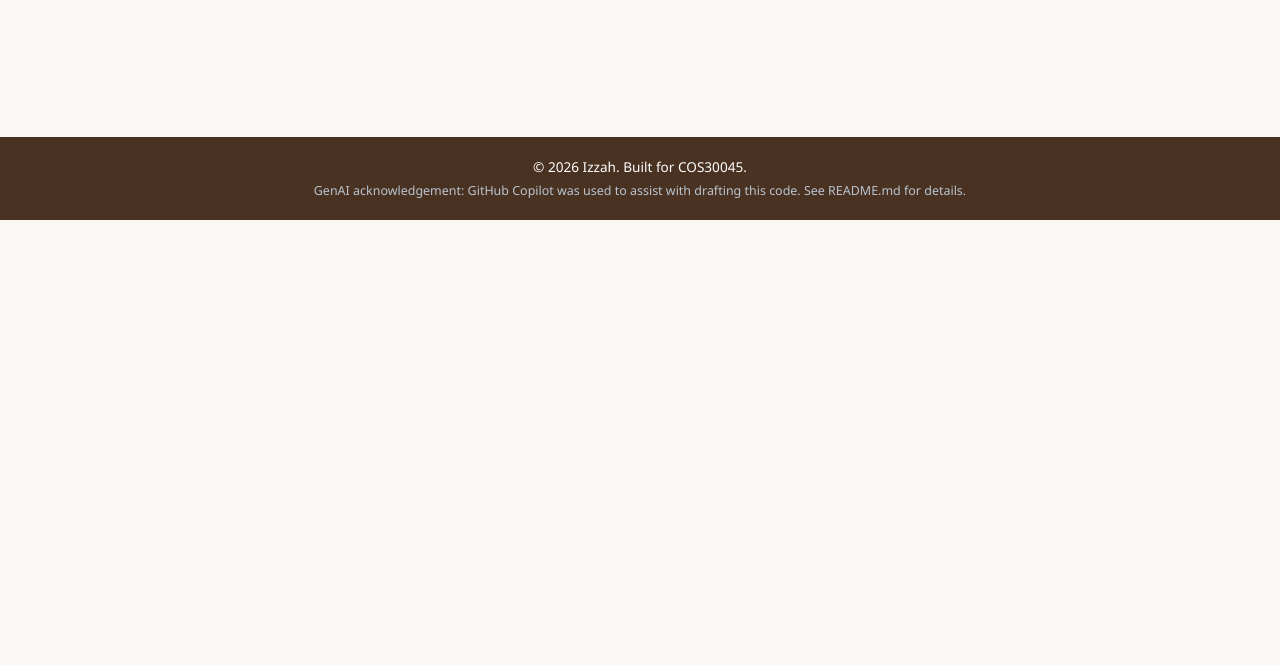
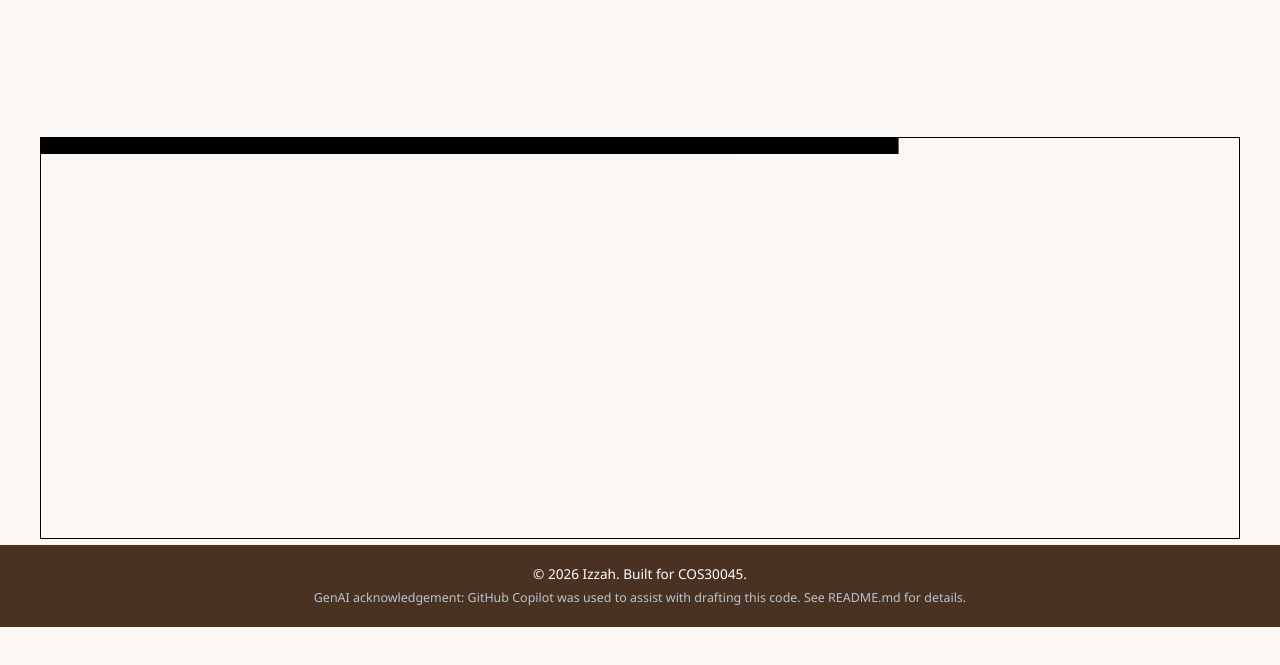
Before and after one commit to izzahsiti/T04-2, a plain HTML site: page index.html in a window 1280 px wide. Shown: the part 121-786 px from the top of the page. Drawn offline with nearby package versions, Linux system fonts and the light colour scheme.

Commit message:
feat(t04-5): bind data to rects; set width/height; defer spacing to T04-6

```diff
--- a/index.html
+++ b/index.html
@@ -37,13 +37,13 @@
   </footer>
 
   <!-- D3 library -->
-  <script src="https://d3js.org/d3.v7.min.js"></script>
-  <!-- NEW: T04-4 loader -->
-  <script src="t04-4-load.js"></script>
   <!-- Old js files (disable while doing T04-4) -->
   <!-- <script src="energy-d3.js"></script> -->
   <!-- <script src="t04-3-bars.js"></script> -->
   <script src="js/main.js"></script>
 
+  <script src="https://d3js.org/d3.v7.min.js"></script>
+  <script src="t04-4-load.js"></script>  <!--loads CSV then calls createBarChart-->
+  <script src="t04-5-bars.js"></script>  <!--defines createBarChart
 </body>
 </html>
--- a/t04-4-load.js
+++ b/t04-4-load.js
@@ -1,8 +1,3 @@
-/* Stub: will draw the chart in T04-5 */
-function createBarChart(data) {
-  console.log("createBarChart received", data.length, "rows");
-}
-
 /* Load CSV, Convert Type, Quick Check */
 d3.csv("data/tvBrandCount.csv", d => ({
   brand: d.brand,
--- /dev/null
+++ b/t04-5-bars.js
@@ -0,0 +1,20 @@
+// t04-5-bars.js
+const createBarChart = (data) => {
+  // Create the SVG inside the responsive container
+  const svg = d3.select(".responsive-svg-container")
+    .append("svg")
+    .attr("viewBox", "0 0 1200 400")           // temporary; adjusted in T04-6
+    .style("border", "1px solid black");       // dev-only border
+
+  // Bind each data row to a <rect>
+  svg
+    .selectAll("rect")
+    .data(data)
+    .join("rect")
+    .attr("class", d => {
+      console.log(d);                          // inspect each row
+      return `bar bar-${d.count}`;             // e.g. "bar bar-859"
+    })
+    .attr("width", d => d.count)               // width from the numeric column
+    .attr("height", 16);                       // constant bar height
+};
```
